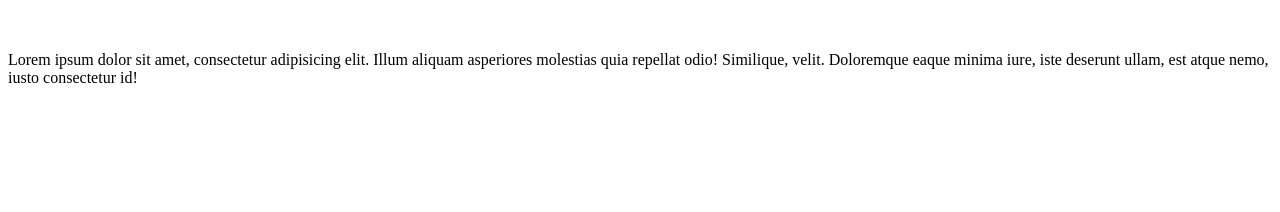
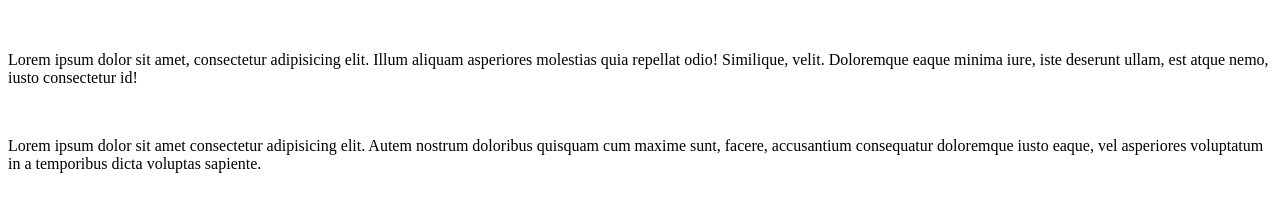
Before and after one commit to sao29/ensayo, a plain HTML site: page index.html in a window 1280 px wide. Shown: the part 110-322 px from the top of the page. Drawn offline with Linux system fonts and the light colour scheme.

Commit message:
agrugue otro lorem

```diff
--- a/index.html
+++ b/index.html
@@ -12,5 +12,9 @@
     <br/>
     <p>Lorem ipsum dolor sit amet, consectetur adipisicing elit. Illum aliquam asperiores molestias quia repellat odio! Similique, velit. Doloremque eaque minima iure, iste deserunt ullam, est atque nemo, iusto consectetur id!</p>
 
+    <br/>
+
+    <p>Lorem ipsum dolor sit amet consectetur adipisicing elit. Autem nostrum doloribus quisquam cum maxime sunt, facere, accusantium consequatur doloremque iusto eaque, vel asperiores voluptatum in a temporibus dicta voluptas sapiente.</p>
+
 </body>
 </html>
```
